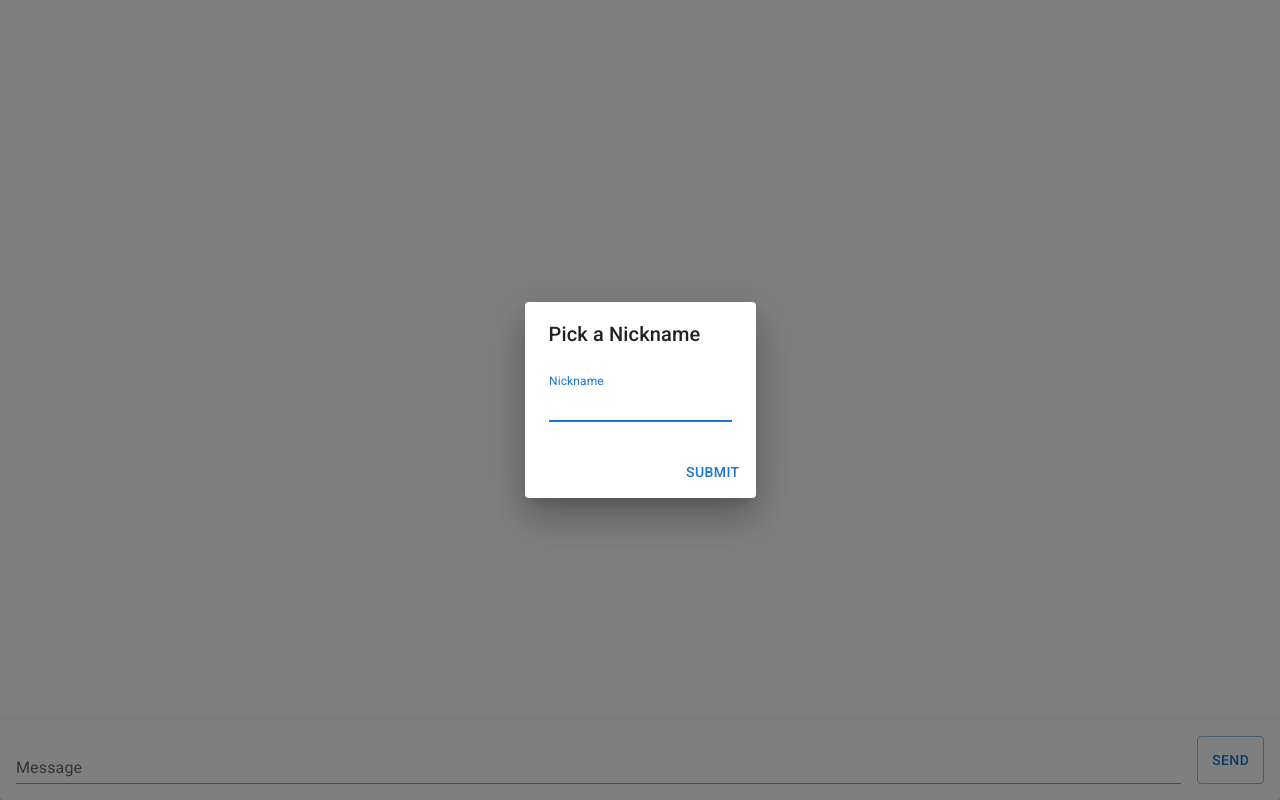
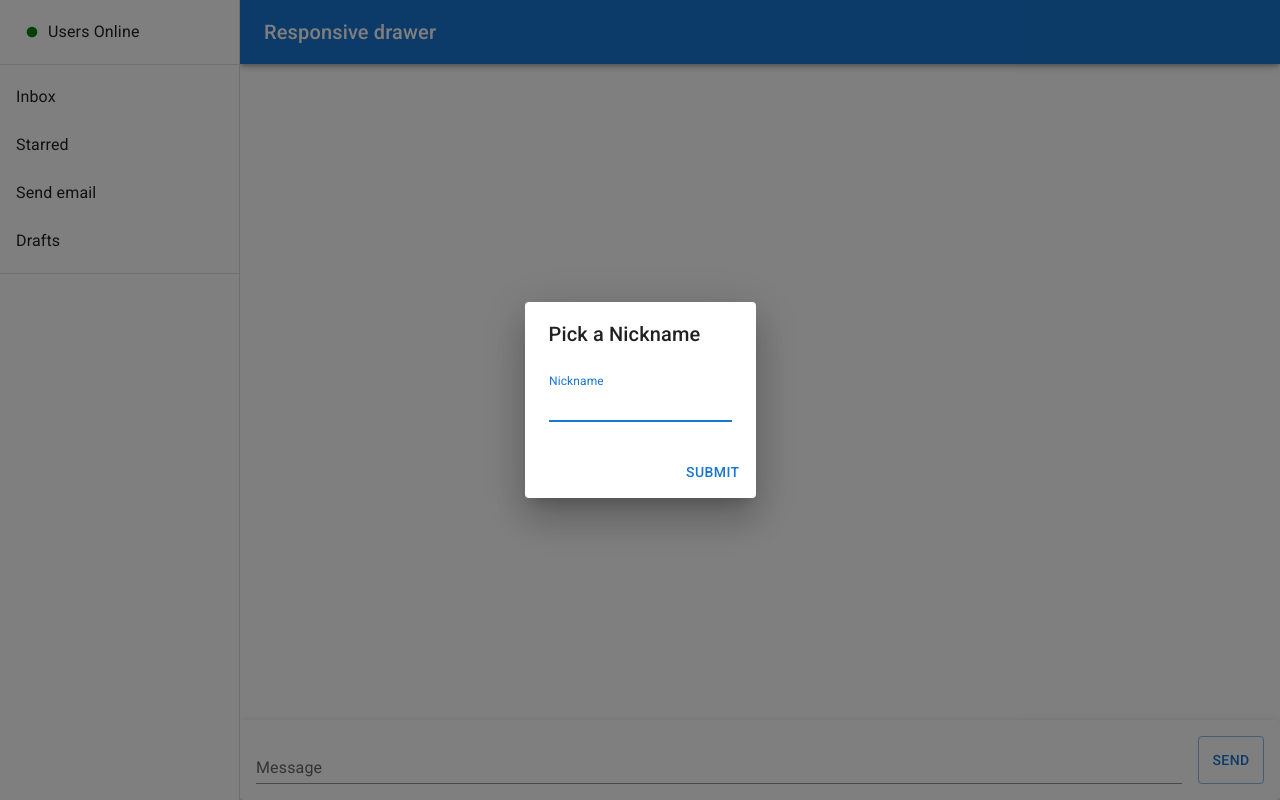
Before and after one commit to CodingStuff-GitHub/WeChat, a React (Create React App) app in the folder frontend/: page / in a window 1280 px wide. Built offline with nearby package versions, Linux system fonts and the light colour scheme.

Commit message:
Update Homepage.js

```diff
--- a/frontend/src/components/Homepage.js
+++ b/frontend/src/components/Homepage.js
@@ -1,6 +1,6 @@
 import React from "react";
 import io from "socket.io-client";
-import Chatroom from "./Chatroom";
+import ResponsiveDrawer from "./Drawer";
 import Nickname from "./Nickname";
 
 const Homepage = () => {
@@ -15,7 +15,7 @@ const Homepage = () => {
   return (
     <>
       <Nickname socket={newSocket} />
-      <Chatroom socket={newSocket} />
+      <ResponsiveDrawer socket={newSocket} />
     </>
   );
 };
```
